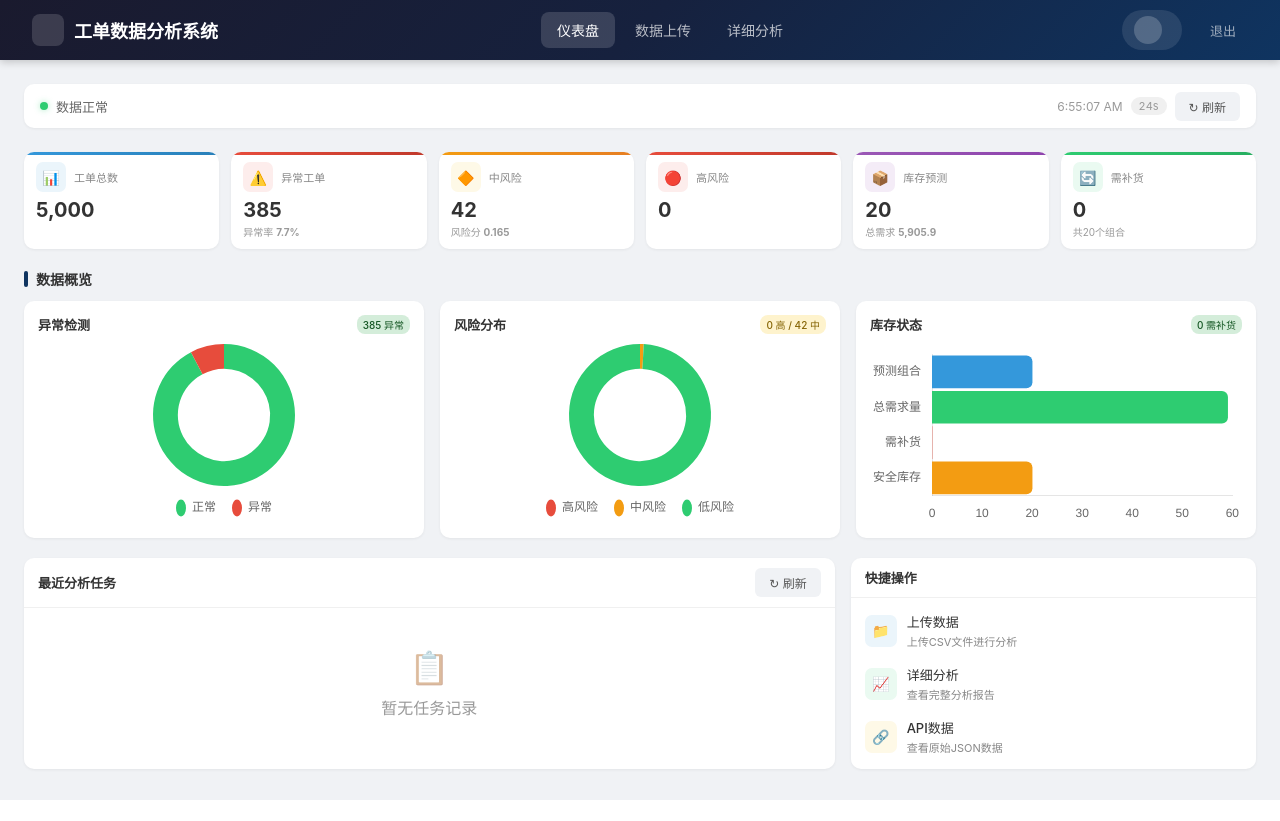
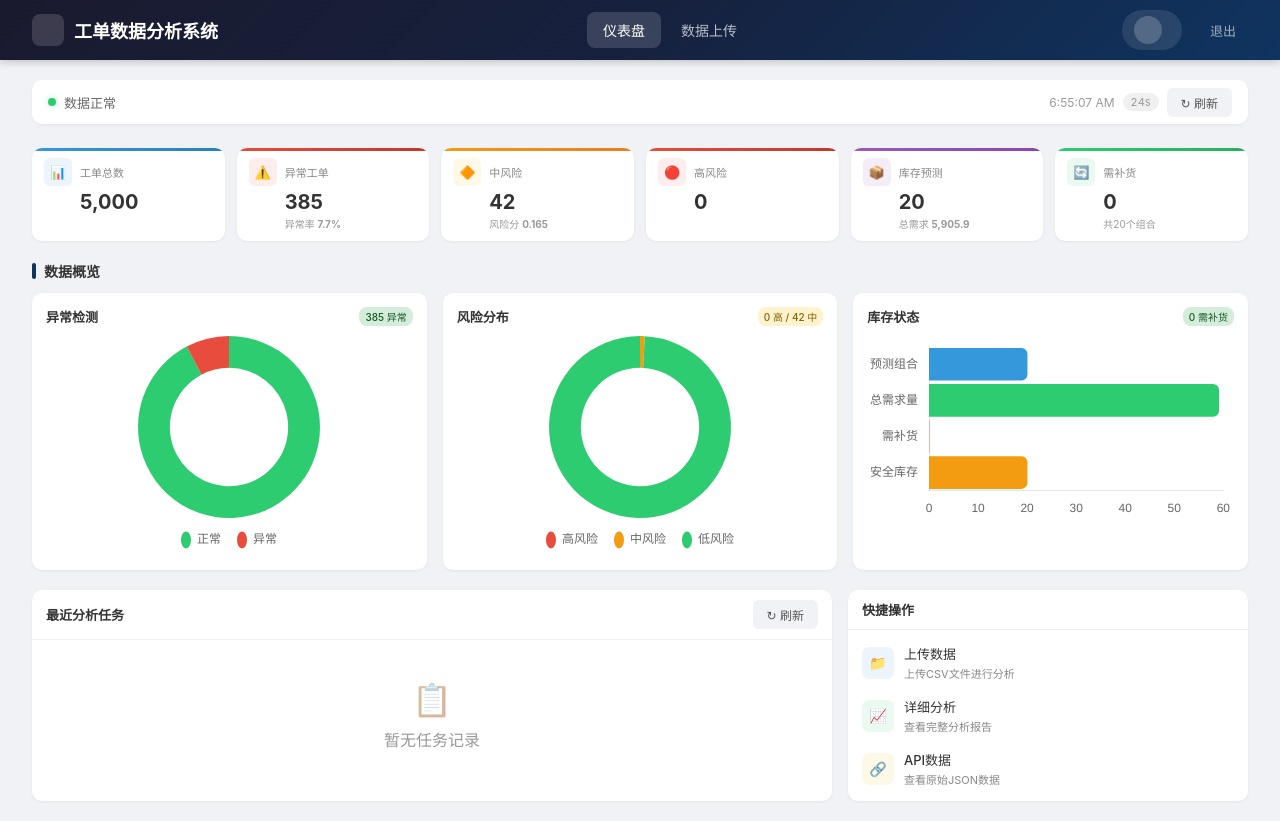
Before and after one commit to wxtech/ml-ticket-dashboard, a FastAPI app: template templates/dashboard.html in a window 1280 px wide. Before the commit the page ends 800 px from the top, so only its background shows below. Run offline with FastAPI, Linux system fonts and the light colour scheme; the template is opened without the code that fills it, so the values that code supplies are empty.

Commit message:
fix: wider layout 2000px and taller charts 220px

```diff
--- a/templates/dashboard.html
+++ b/templates/dashboard.html
@@ -24,7 +24,7 @@ body { font-family: -apple-system, BlinkMacSystemFont, "Segoe UI", "Noto Sans SC
 .header .logout:hover { background: rgba(255,255,255,0.1); color: white; }
 
 /* Main Content */
-.main { padding: 24px; max-width: 1400px; margin: 0 auto; }
+.main { padding: 20px 32px; max-width: 2000px; margin: 0 auto; }
 
 /* Status Bar */
 .status-bar { display: flex; align-items: center; gap: 12px; margin-bottom: 24px; padding: 10px 16px; background: white; border-radius: 10px; box-shadow: 0 1px 3px rgba(0,0,0,0.06); height: 44px; }
@@ -55,14 +55,15 @@ body { font-family: -apple-system, BlinkMacSystemFont, "Segoe UI", "Noto Sans SC
 .card.card-orange::before { background: linear-gradient(90deg, #f39c12, #e67e22); }
 .card.card-green::before { background: linear-gradient(90deg, #2ecc71, #27ae60); }
 .card.card-purple::before { background: linear-gradient(90deg, #9b59b6, #8e44ad); }
-.card-header { display: flex; align-items: center; gap: 8px; margin-bottom: 6px; }
-.card-icon { width: 30px; height: 30px; border-radius: 7px; display: flex; align-items: center; justify-content: center; font-size: 14px; flex-shrink: 0; }
+.card-header { display: flex; align-items: center; gap: 8px; margin-bottom: 4px; }
+.card-icon { width: 28px; height: 28px; border-radius: 6px; display: flex; align-items: center; justify-content: center; font-size: 13px; flex-shrink: 0; }
 .card-icon.blue { background: #ebf5fb; color: #3498db; }
 .card-icon.red { background: #fdedec; color: #e74c3c; }
 .card-icon.orange { background: #fef9e7; color: #f39c12; }
 .card-icon.green { background: #eafaf1; color: #2ecc71; }
 .card-icon.purple { background: #f4ecf7; color: #9b59b6; }
 .card-label { font-size: 11px; color: #888; }
+.card-body { padding-left: 36px; }
 .card-value { font-size: 20px; font-weight: 700; line-height: 1.2; }
 .card-sub { font-size: 10px; color: #999; margin-top: 2px; }
 .card-trend { font-size: 11px; padding: 2px 6px; border-radius: 4px; font-weight: 500; }
@@ -77,7 +78,7 @@ body { font-family: -apple-system, BlinkMacSystemFont, "Segoe UI", "Noto Sans SC
 .chart-card { background: white; border-radius: 10px; padding: 14px; box-shadow: 0 1px 3px rgba(0,0,0,0.06); }
 .chart-card h3 { font-size: 13px; font-weight: 600; color: #333; margin-bottom: 10px; display: flex; align-items: center; justify-content: space-between; }
 .chart-card h3 .badge { font-size: 10px; padding: 2px 6px; border-radius: 8px; font-weight: 500; }
-.chart-card canvas { max-height: 180px; }
+.chart-card canvas { max-height: 220px; }
 
 /* Bottom Row */
 .bottom-row { display: grid; grid-template-columns: 2fr 1fr; gap: 16px; }
@@ -136,7 +137,6 @@ body { font-family: -apple-system, BlinkMacSystemFont, "Segoe UI", "Noto Sans SC
   <div class="nav">
     <a href="/dashboard" class="active">仪表盘</a>
     <a href="/upload">数据上传</a>
-    <a href="/analysis" target="_blank">详细分析</a>
   </div>
   <div class="right">
     <div class="user">
@@ -163,12 +163,12 @@ body { font-family: -apple-system, BlinkMacSystemFont, "Segoe UI", "Noto Sans SC
 
   <!-- Overview Cards -->
   <div class="cards" id="overviewCards">
-    <div class="card card-blue"><div class="card-header"><div class="card-icon blue">📊</div><div class="card-label">工单总数</div></div><div class="card-value" id="cardTotal">--</div></div>
-    <div class="card card-red"><div class="card-header"><div class="card-icon red">⚠️</div><div class="card-label">异常工单</div></div><div class="card-value" id="cardAnomaly">--</div><div class="card-sub" id="cardAnomalyRate">--</div></div>
-    <div class="card card-orange"><div class="card-header"><div class="card-icon orange">🔶</div><div class="card-label">中风险</div></div><div class="card-value" id="cardMedium">--</div><div class="card-sub" id="cardMediumScore">--</div></div>
-    <div class="card card-red"><div class="card-header"><div class="card-icon red">🔴</div><div class="card-label">高风险</div></div><div class="card-value" id="cardHigh">--</div></div>
-    <div class="card card-purple"><div class="card-header"><div class="card-icon purple">📦</div><div class="card-label">库存预测</div></div><div class="card-value" id="cardForecast">--</div><div class="card-sub" id="cardDemand">--</div></div>
-    <div class="card card-green"><div class="card-header"><div class="card-icon green">🔄</div><div class="card-label">需补货</div></div><div class="card-value" id="cardReorder">--</div><div class="card-sub" id="cardReorderSub">--</div></div>
+    <div class="card card-blue"><div class="card-header"><div class="card-icon blue">📊</div><div class="card-label">工单总数</div></div><div class="card-body"><div class="card-value" id="cardTotal">--</div></div></div>
+    <div class="card card-red"><div class="card-header"><div class="card-icon red">⚠️</div><div class="card-label">异常工单</div></div><div class="card-body"><div class="card-value" id="cardAnomaly">--</div><div class="card-sub" id="cardAnomalyRate">--</div></div></div>
+    <div class="card card-orange"><div class="card-header"><div class="card-icon orange">🔶</div><div class="card-label">中风险</div></div><div class="card-body"><div class="card-value" id="cardMedium">--</div><div class="card-sub" id="cardMediumScore">--</div></div></div>
+    <div class="card card-red"><div class="card-header"><div class="card-icon red">🔴</div><div class="card-label">高风险</div></div><div class="card-body"><div class="card-value" id="cardHigh">--</div></div></div>
+    <div class="card card-purple"><div class="card-header"><div class="card-icon purple">📦</div><div class="card-label">库存预测</div></div><div class="card-body"><div class="card-value" id="cardForecast">--</div><div class="card-sub" id="cardDemand">--</div></div></div>
+    <div class="card card-green"><div class="card-header"><div class="card-icon green">🔄</div><div class="card-label">需补货</div></div><div class="card-body"><div class="card-value" id="cardReorder">--</div><div class="card-sub" id="cardReorderSub">--</div></div></div>
   </div>
 
   <!-- Charts -->
--- a/templates/upload.html
+++ b/templates/upload.html
@@ -12,7 +12,7 @@ body { font-family: -apple-system, BlinkMacSystemFont, "Segoe UI", "Noto Sans SC
 .header .nav { display: flex; gap: 16px; align-items: center; }
 .header .nav a { color: rgba(255,255,255,0.8); text-decoration: none; padding: 8px 16px; border-radius: 6px; transition: all 0.2s; }
 .header .nav a:hover, .header .nav a.active { background: rgba(255,255,255,0.15); color: white; }
-.content { padding: 24px; max-width: 900px; margin: 0 auto; }
+.content { padding: 20px 32px; max-width: 2000px; margin: 0 auto; }
 .upload-card { background: white; border-radius: 12px; padding: 32px; box-shadow: 0 1px 3px rgba(0,0,0,0.08); margin-bottom: 20px; }
 .upload-card h2 { margin-bottom: 16px; font-size: 18px; }
 .upload-zone { border: 2px dashed #d0d0d0; border-radius: 12px; padding: 48px; text-align: center; cursor: pointer; transition: all 0.2s; }
```
